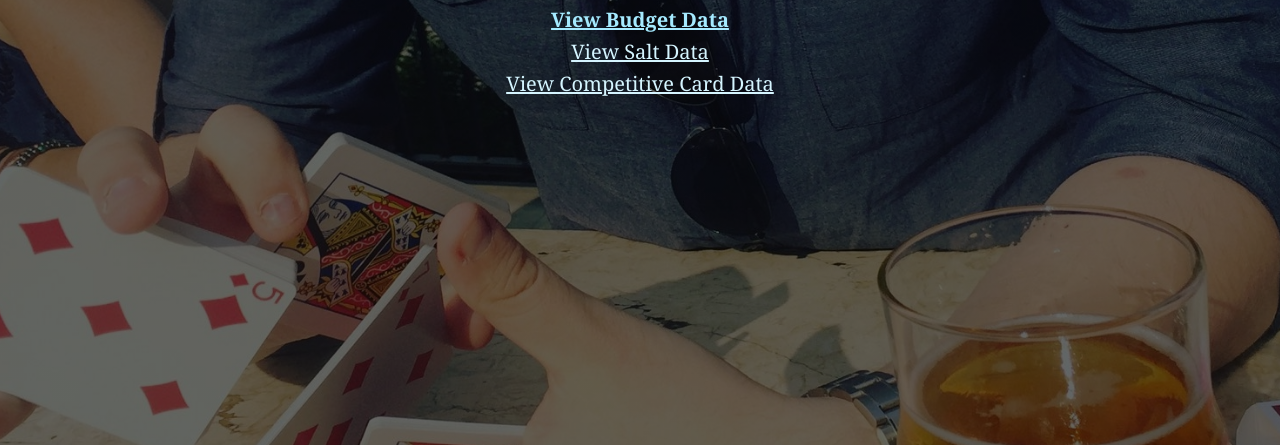
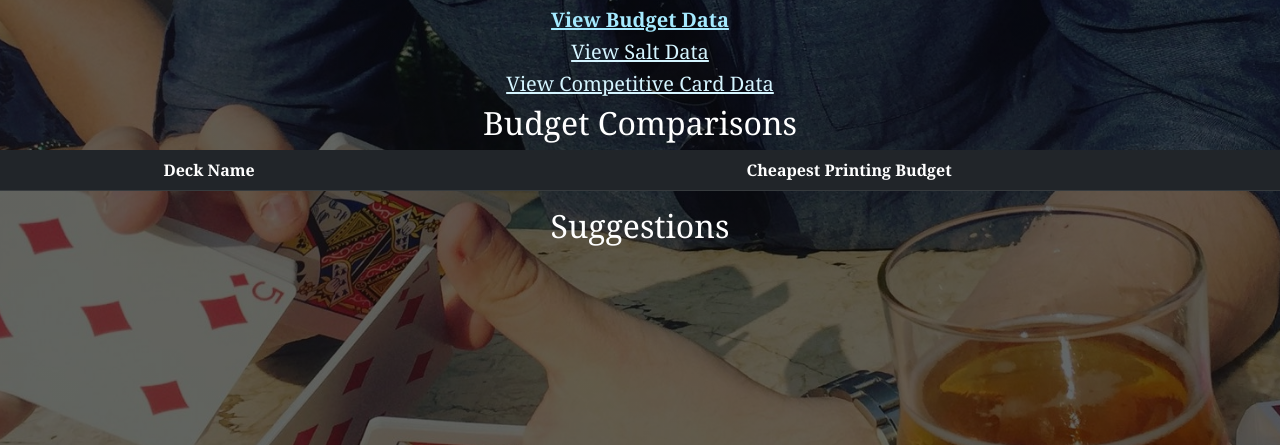
Before and after one commit to berobinsn/web, a Flask app: page /view_budget in a window 1280 px wide. Shown: the part 72-517 px from the top of the page. Run offline with Flask 3, Linux system fonts and the light colour scheme; lists and menus that the app fills with data are empty.

Commit message:
commit 27

```diff
--- a/app.py
+++ b/app.py
@@ -165,30 +165,42 @@ def comparisons():
         form_submission = request.form['urls']
         urls = form_submission.split("\r\n")
         masterlist = []
-        budgets = []
-        salt = []
-        cedh = []
         for url in urls:
             commander_name, decklist, error = get_deckinfo(url)
             if error != None:
                 return render_template("comparisons.html", error=error)
-            budget, expensive_cards = get_budget(decklist)
-            saltscore, saltiest_cardname, saltiest_value, avg_mv, saltiest_cards = get_deckstats(decklist)
-            cedh_count, cedh_cards = cedh_test(decklist)
-            masterlist.append({
-                'commander_name': commander_name,
-                'budget': budget,
-                'saltscore': saltscore,
-                'saltiest_cardname': saltiest_cardname,
-                'saltiest_value': saltiest_value,
-                'avg_mv': avg_mv,
-                'cedh_count': cedh_count,
-                })
-            budgets.append({'commander_name': commander_name, 'budget': budget, 'expensive_cards': expensive_cards})
-            salt.append({'commander_name': commander_name, 'saltscore': saltscore, 'saltiest_cards': saltiest_cards})
-            cedh.append({'commander_name': commander_name, 'cedh_count': cedh_count, 'cedh_cards': cedh_cards})
+            masterlist.append({'commander_name': commander_name, 'url': url, 'decklist': decklist})
+        button_clicked = request.form['button_clicked']
+        if button_clicked == 'budget':
+            masterlist, suggestions = get_budget(masterlist)
+            for list in masterlist:
+                list['budget'] = f"{list['budget']:.2f}"
+                for card in list['expensive_cards']:
+                    card['price'] = f"{card['price']:.2f}"
+            return render_template("view_budget.html", masterlist=masterlist, suggestions=suggestions)
+        if button_clicked == 'info':
+            get_deckstats(masterlist)
+        if button_clicked == 'competitive':
+            cedh_test(masterlist)
 
-        suggestions = get_suggestions(masterlist)
+
+        '''budget, expensive_cards = get_budget(decklist)
+        saltscore, saltiest_cardname, saltiest_value, avg_mv, saltiest_cards = get_deckstats(decklist)
+        cedh_count, cedh_cards = cedh_test(decklist)
+        masterlist.append({
+            'commander_name': commander_name,
+            'budget': budget,
+            'saltscore': saltscore,
+            'saltiest_cardname': saltiest_cardname,
+            'saltiest_value': saltiest_value,
+            'avg_mv': avg_mv,
+            'cedh_count': cedh_count,
+            })
+        budgets.append({'commander_name': commander_name, 'budget': budget, 'expensive_cards': expensive_cards})
+        salt.append({'commander_name': commander_name, 'saltscore': saltscore, 'saltiest_cards': saltiest_cards})
+        cedh.append({'commander_name': commander_name, 'cedh_count': cedh_count, 'cedh_cards': cedh_cards})'''
+
+        '''suggestions = get_suggestions(session['masterlist'])'''
 
         '''for decklist in masterlist:
             decklist['budget'] = f"{decklist['budget']:.2f}"
@@ -219,7 +231,7 @@ def comparisons():
         session['salt'] = salt
         session['cedh'] = cedh'''
 
-        return render_template("comparison_results.html", masterlist=masterlist, suggestions=suggestions)
+        '''return render_template("comparison_results.html", masterlist=session['masterlist'], suggestions=suggestions)'''
     else:
         return render_template("comparisons.html")
 
@@ -231,8 +243,7 @@ def comparison_results():
 
 @app.route("/view_budget")
 def view_budget():
-    budgets = session.get('budgets', [])
-    return render_template("view_budget.html", budgets=budgets)
+    return render_template("view_budget.html")
 
 
 @app.route("/view_salt")
@@ -411,47 +422,67 @@ def get_deckinfo(url):
     return commander_name, decklist, error
 
 
-def get_budget(decklist):
-    budget = 0
-    expensive_cards = []
+def get_budget(masterlist):
+    session.clear()
     with open('quickpricing.json', 'r') as f:
         file = json.load(f)
-
-        for card in decklist:
-            uuids = []
-            if card['cardname'] in ['Plains', 'Island', 'Swamp', 'Mountain', 'Forest']:
-                uuids.append('None')
-            else:
-                card_uuids = Card.where(name=card['cardname']).all()
-                for card_uuid in card_uuids:
-                    if card_uuid.name == card['cardname']:
-                        uuids.append(card_uuid.id)
-                if len(uuids) == 0:
+        for list in masterlist:
+            budget = 0
+            expensive_cards = []
+            for card in list['decklist']:
+                uuids = []
+                if card['cardname'] in ['Plains', 'Island', 'Swamp', 'Mountain', 'Forest']:
+                    uuids.append('None')
+                else:
+                    card_uuids = Card.where(name=card['cardname']).all()
                     for card_uuid in card_uuids:
-                        uuids.append(card_uuid.id)
-            prices = []
-            if 'None' in uuids:
-                prices.append(0)
-            else:
-                for id in uuids:
-                    try:
-                        price = file[id]['normal']
-                        prices.append(price)
-                    except KeyError:
-                        pass
-                    try:
-                        price = file[id]['foil']
-                        prices.append(price)
-                    except  KeyError:
-                        pass
-            if len(prices) == 0:
-                prices.append(0)
-            cheapest_printing = min(prices)
-            if cheapest_printing >= 5:
-                expensive_cards.append({'cardname': card['cardname'], 'price': cheapest_printing})
-            budget += cheapest_printing * card['quantity']
-
-    return budget, expensive_cards
+                        if card_uuid.name == card['cardname']:
+                            uuids.append(card_uuid.id)
+                    if len(uuids) == 0:
+                        for card_uuid in card_uuids:
+                            uuids.append(card_uuid.id)
+                prices = []
+                if 'None' in uuids:
+                    prices.append(0)
+                else:
+                    for id in uuids:
+                        try:
+                            price = file[id]['normal']
+                            prices.append(price)
+                        except KeyError:
+                            pass
+                        try:
+                            price = file[id]['foil']
+                            prices.append(price)
+                        except  KeyError:
+                            pass
+                if len(prices) == 0:
+                    prices.append(0)
+                cheapest_printing = min(prices)
+                if cheapest_printing >= 5:
+                    expensive_cards.append({'cardname': card['cardname'], 'price': cheapest_printing})
+                budget += cheapest_printing * card['quantity']
+            list.update({'budget': budget, 'expensive_cards': sorted(expensive_cards, key=lambda d: d['price'], reverse=True)})
+    suggestions = []
+    imbalanced = False
+    if len(masterlist) > 1:
+        sorted_decks = sorted(masterlist, key=lambda d: d['budget'])
+        if sorted_decks[-1]['budget'] - sorted_decks[0]['budget'] >= 250:
+            imbalanced = True
+            nosuggestion = True
+            if sorted_decks[-1]['budget'] - sorted_decks[-2]['budget'] >= 125:
+                nosuggestion = False
+                suggestions.append(f"{sorted_decks[-1]['commander_name']} could consider switching to a more budget deck")
+            if sorted_decks[1]['budget'] - sorted_decks[0]['budget'] >= 125:
+                nosuggestion = False
+                suggestions.append(f"{sorted_decks[0]['commander_name']} could consider switching to a more expensive deck")
+            if nosuggestion == True:
+                suggestions.append("Players could consider switching to decks with more similar budgets")
+        if imbalanced == False:
+            suggestions.append("All decks seem balanced based on their budgets, salt scores, mana values, and number of competitive level cards")
+    else:
+        suggestions.append("Enter multiple decklists to see if they are balanced, or if the program detects any imbalances")
+    return masterlist, suggestions
 
 
 def get_deckstats(decklist):
--- a/templates/view_budget.html
+++ b/templates/view_budget.html
@@ -33,11 +33,33 @@
             <h5><b><a href="/view_budget" style="color:rgb(165, 234, 255)">View Budget Data</a></b></h5>
             <h5><a href="/view_salt" style="color:rgb(213, 245, 255)">View Salt Data</a></h5>
             <h5><a href="/view_cedh" style="color:rgb(213, 245, 255)">View Competitive Card Data</a></h5>
-            {% for budget in budgets %}
-                <h2>{{ budget['commander_name'] }} has a budget of ${{ budget['budget'] }} when looking at the cheapest printing of each card</h2>
+            <h2>Budget Comparisons</h2>
+            <table class="table table-dark">
+                <thead>
+                    <tr>
+                        <th scope="col">Deck Name</th>
+                        <th scope="col">Cheapest Printing Budget</th>
+                    </tr>
+                </thead>
+                <tbody>
+                    {% for list in masterlist %}
+                        <tr>
+                            <td>{{ list['commander_name'] }}</td>
+                            <td>${{ list['budget'] }}</td>
+                        </tr>
+                    {% endfor %}
+                </tbody>
+            </table>
+            <h2>Suggestions</h2>
+            {% for suggestion in suggestions %}
+                <p>{{ suggestion }}</p>
+            {% endfor %}
+            <br>
+            {% for list in masterlist %}
+                <h2>{{ list['commander_name'] }} has a budget of ${{ list['budget'] }} when looking at the cheapest printing of each card</h2>
                 <ul id="remove">
-                    {% for card in budget['expensive_cards'] %}
-                        <li>{{ card['cardname'] }} {{ card['price'] }}</li>
+                    {% for card in list['expensive_cards'] %}
+                        <li>{{ card['cardname'] }} ${{ card['price'] }}</li>
                     {% endfor %}
                 </ul>
             {% endfor%}
```
Also changed, not shown: templates/comparisons.html (+22 -15 lines).
